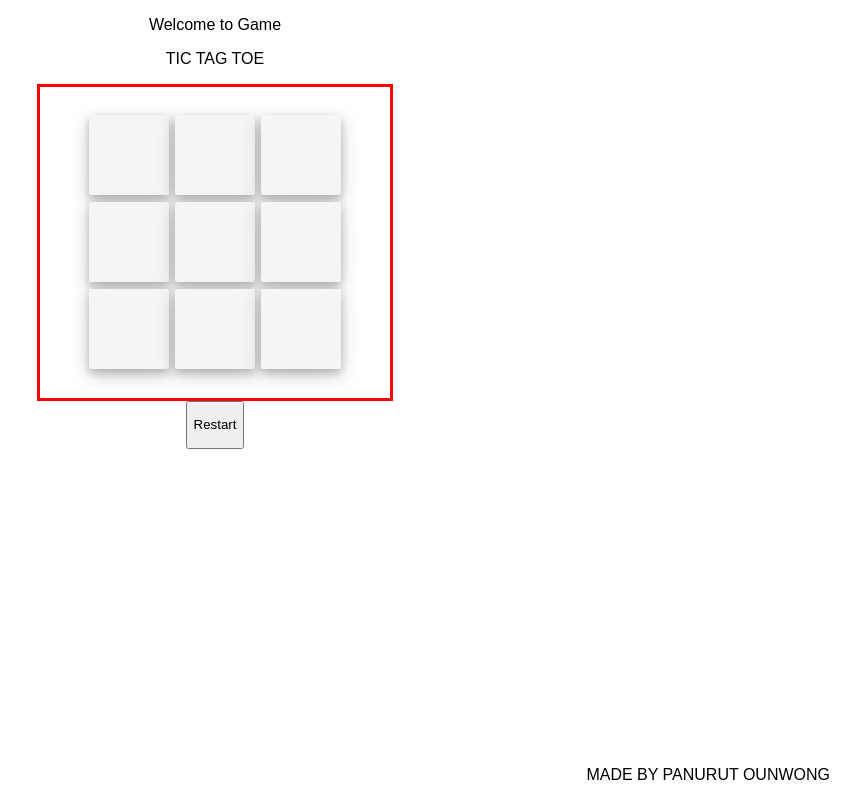
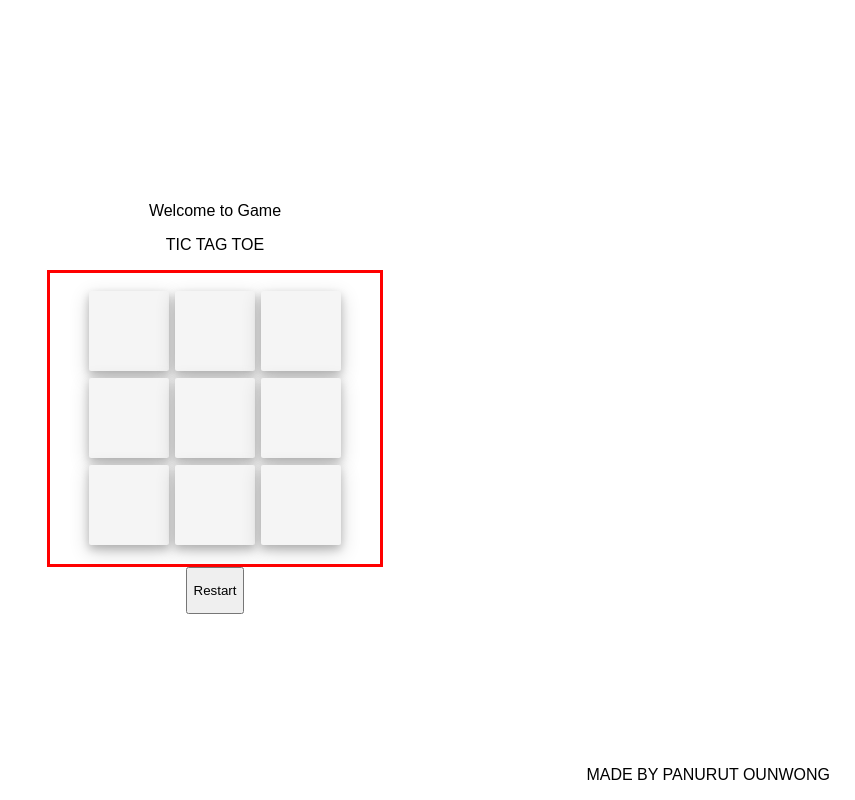
Before and after one commit to CodeAcademyBKK2017/react-intro, a React (Create React App) app: page / in a window 1280 px wide. Shown: the whole page, without its empty margins (425-1280 px from the left). Built offline with nearby package versions, Linux system fonts and the light colour scheme; the HTML template or start-up script is replaced by a standard one.

Commit message:
'12122017V5'

```diff
--- a/src/Component/Box/Box.component.css
+++ b/src/Component/Box/Box.component.css
@@ -1,6 +1,5 @@
 .Box{
     width: 300px;
     border: red solid;
-    padding: 25px;
-    margin: auto;
+    padding: 15px;
 }
--- a/src/index.css
+++ b/src/index.css
@@ -2,4 +2,8 @@ body {
   margin: 0;
   padding: 0;
   font-family: sans-serif;
+  display: flex;
+  height: 100vh;
+  justify-content: center;
+  align-items: center;
 }
```
Also changed, not shown: src/App.css (+4 -4 lines).
